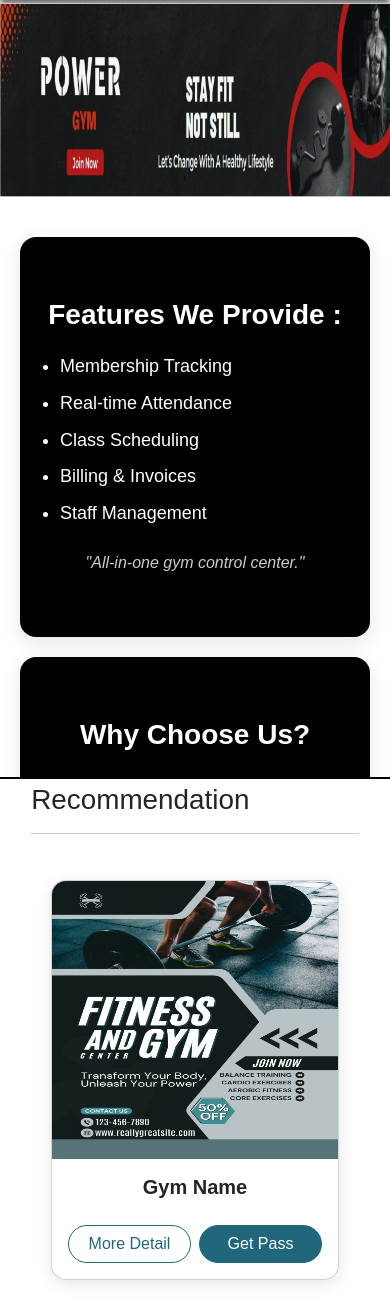
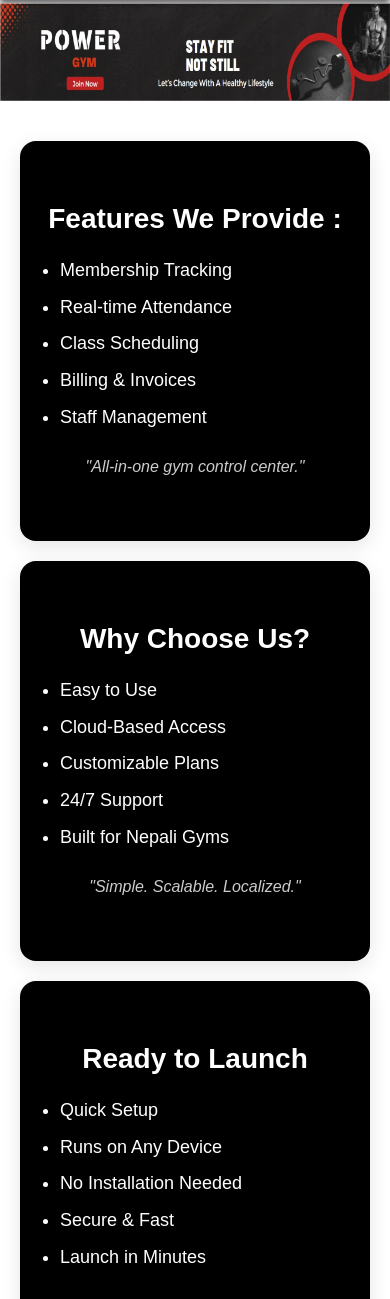
Before and after one commit to Suman11Sharma/GYM-FitNest, a PHP site: page / in a window 390 px wide. Shown: the part 140-1439 px from the top of the page. Run offline with PHP 8.4, Linux system fonts and the light colour scheme; some libraries are stand-ins or nearby versions.

Commit message:
responsive

```diff
--- a/assets/css/landing.css
+++ b/assets/css/landing.css
@@ -39,8 +39,6 @@
   height: 130px;
 }
 
-
-
 .search_btn {
   color: aliceblue;
   margin: 0.5rem;
@@ -49,21 +47,22 @@
 .hero {
   margin-top: 3px;
   width: 100%;
-    height: 92vh;
+  min-height: 100vh;
   display: flex;
   flex-direction: column;
   border-bottom: 2px solid black;
+  box-sizing: border-box;
 }
-
 .ads {
-    background-color: #789fa9;
-    height: 25%;
-    width: 100%;
+  /* background-color: #789fa9; */
+  aspect-ratio: 4 / 1;
+  max-height: 200px;
   display: flex;
   justify-content: center;
   align-items: center;
   overflow: hidden;
   position: relative;
+  width: 100%;
 }
 
 .ad-slider {
@@ -85,34 +84,22 @@
 .ad-img:nth-child(1) {
   animation-delay: 0s;
 }
-
 .ad-img:nth-child(2) {
   animation-delay: 3s;
 }
-
 .ad-img:nth-child(3) {
   animation-delay: 6s;
 }
 
 @keyframes slideAds {
-    0% {
+  0%,
+  40%,
+  100% {
     opacity: 0;
   }
-
-    10% {
-        opacity: 1;
-    }
-
+  10%,
   30% {
     opacity: 1;
-    }
-
-    40% {
-        opacity: 0;
-    }
-
-    100% {
-        opacity: 0;
   }
 }
 
@@ -123,14 +110,10 @@
   align-items: flex-start;
   gap: 20px;
   width: 100%;
-    height: 75%;
   padding: 40px 20px;
+  background-color: #fff;
   box-sizing: border-box;
-    background-color: #fff;
-    overflow: hidden;
-    position: relative;
 }
-
 .aboutus-card {
   flex: 1 1 300px;
   max-width: 400px;
@@ -145,7 +128,6 @@
   flex-direction: column;
   justify-content: center;
   overflow: hidden;
-    /* Prevent inner content overflow */
 }
 
 .aboutus-card:hover {
@@ -173,6 +155,7 @@
 .aboutus-card ul li {
   margin-bottom: 8px;
 }
+
 .card-subtitle {
   margin-top: 15px;
   font-size: 16px;
@@ -180,7 +163,6 @@
   font-style: italic;
   text-align: center;
 }
-
 
 .btn-our {
   --bs-btn-color: #fff;
@@ -212,7 +194,6 @@
   cursor: pointer;
   user-select: none;
   text-decoration: none;
-
 }
 
 .btn-our:hover {
@@ -241,8 +222,6 @@
   pointer-events: none;
 }
 
-
-
 main .card_header {
   margin: 1% 8% 0 8%;
 }
@@ -269,7 +248,7 @@
 
 .custom-card:hover {
   transform: scale(1.05);
-    transition: transform 0.3s
+  transition: transform 0.3s;
 }
 
 .card-image {
@@ -284,7 +263,6 @@
 }
 
 .card-body-custom {
-
   height: 50%;
   flex-direction: column;
   justify-content: space-between;
@@ -340,15 +318,13 @@
   align-items: center;
 }
 
-@media screen and (min-width: 991px) {}
-
+@media screen and (min-width: 991px) {
+}
 
 @media screen and (max-width: 768px) {
   .collapse ul li {
     font-size: small;
   }
-
-
 }
 
 @media screen and (max-width: 576px) {
```
Lines whose indentation alone changed are shown as unchanged.
